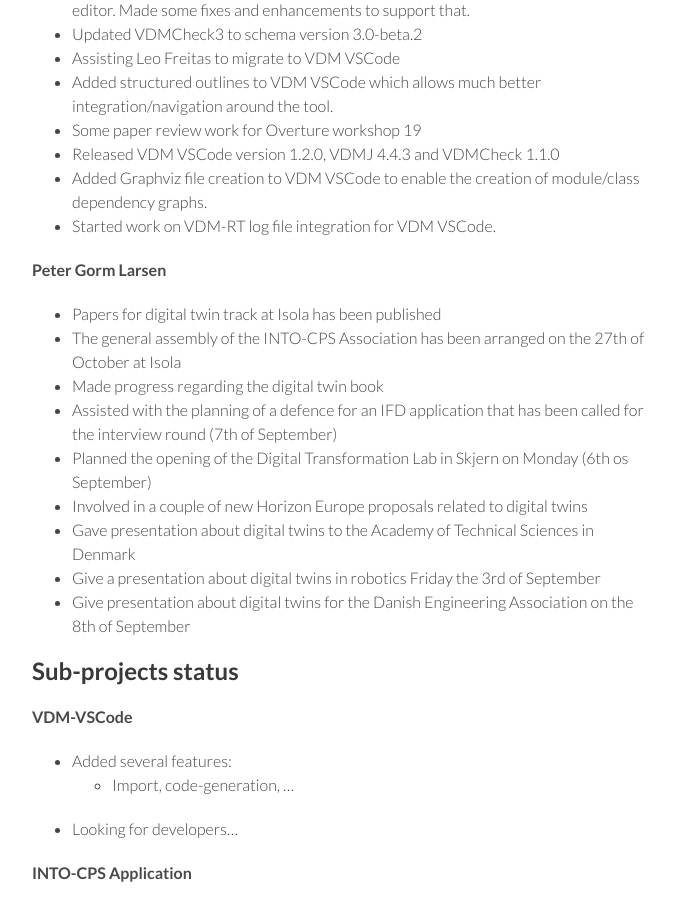
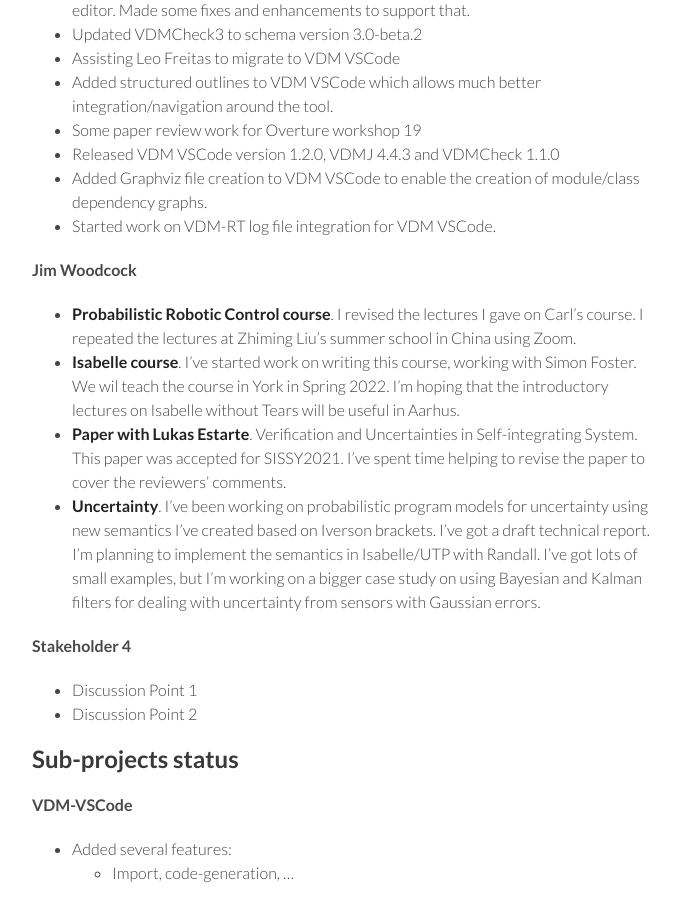
Before and after one commit to digitaltwincentre/digitaltwincentre.github.io, a Jekyll site: the page built from _biweeklies/Biweekly-44.md, in a window 1280 px wide and 900 px high, scrolled down 523 px. Shown: the whole window, without its empty margins (418-1098 px from the left). Built offline with Jekyll 4.4.1, drawn with Linux system fonts in a browser that asks for light colours; nearby versions of some CDN libraries.

Commit message:
Create Biweekly-44.md

```diff
--- a/_biweeklies/Biweekly-44.md
+++ b/_biweeklies/Biweekly-44.md
@@ -38,18 +38,15 @@ date: 3 September 2021, 1030 CEST
 * Added Graphviz file creation to VDM VSCode to enable the creation of module/class dependency graphs.
 * Started work on VDM-RT log file integration for VDM VSCode.
 
-#### Peter Gorm Larsen
-* Papers for digital twin track at Isola has been published
-* The general assembly of the INTO-CPS Association has been arranged on the 27th of October at Isola
-* Made progress regarding the digital twin book
-* Assisted with the planning of a defence for an IFD application that has been called for the interview round (7th of September)
-* Planned the opening of the Digital Transformation Lab in Skjern on Monday (6th os September)
-* Involved in a couple of new Horizon Europe proposals related to digital twins
-* Gave presentation about digital twins to the Academy of Technical Sciences in Denmark
-* Give a presentation about digital twins in robotics Friday the 3rd of September
-* Give presentation about digital twins for the Danish Engineering Association on the 8th of September
+#### Jim Woodcock
+* **Probabilistic Robotic Control course**. I revised the lectures I gave on Carl's course. I repeated the lectures at Zhiming Liu’s summer school in China using Zoom.
+* **Isabelle course**. I've started work on writing this course, working with Simon Foster. We wil teach the course in York in Spring 2022. I'm hoping that the introductory lectures on Isabelle without Tears will be useful in Aarhus.
+* **Paper with Lukas Estarte**. Verification and Uncertainties in Self-integrating System. This paper was accepted for SISSY2021. I've spent time helping to revise the paper to cover the reviewers' comments.
+* **Uncertainty**. I've been working on probabilistic program models for uncertainty using new semantics I've created based on Iverson brackets. I've got a draft technical report. I'm planning to implement the semantics in Isabelle/UTP with Randall. I've got lots of small examples, but I'm working on a bigger case study on using Bayesian and Kalman filters for dealing with uncertainty from sensors with Gaussian errors.
 
-
+#### Stakeholder 4
+* Discussion Point 1
+* Discussion Point 2
 
 ## Sub-projects status
 
```
